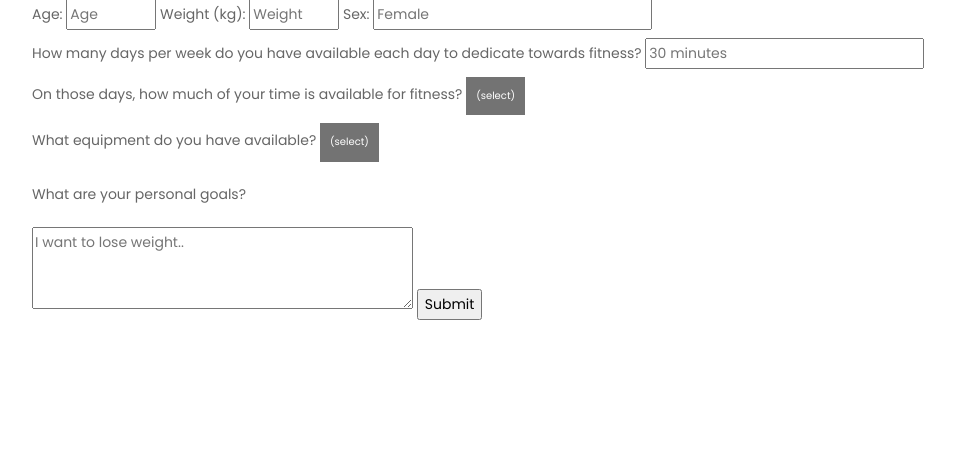
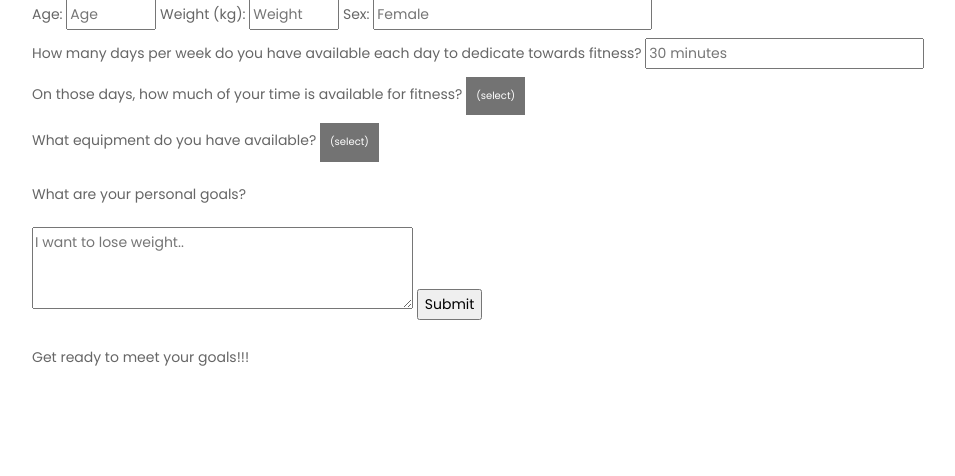
Before and after one commit to milkman9999/jamhaxors1, a Flask app: template templates/about.html in a window 1280 px wide. Shown: the part 600-1076 px from the top of the page, without its empty margins (53-1008 px from the left). Before the commit the page ends 920 px from the top, so only its background shows below. Run offline with Flask 3, Linux system fonts and the light colour scheme; the template is opened without the code that fills it, so the values that code supplies are empty; some libraries are stand-ins or nearby versions.

Commit message:
design thingss

```diff
--- a/templates/about.html
+++ b/templates/about.html
@@ -157,6 +157,8 @@
                                  <p></p>
                               <textarea id="goal" rows="3" cols="30" placeholder="I want to lose weight.." name="information" required></textarea></label>
                                <input type="submit" id="submit" value="Submit">
+                               <p></p>
+                              <label for="messege">Get ready to meet your goals!!!</label>
                            </form>
                        </fieldset>
             </div>
--- a/templates/services.html
+++ b/templates/services.html
@@ -79,7 +79,7 @@
       <div class="services_section layout_padding">
          <div class="container">
             <h1 class="services_taital">My Plans </h1>
-            <p class="services_text">Here's your custom workout plans</p>
+            <p class="services_text">Here's where you'll find your custom workout plans</p>
             <div class="services_section_2">
                <div class="row">
                   </div>
```
